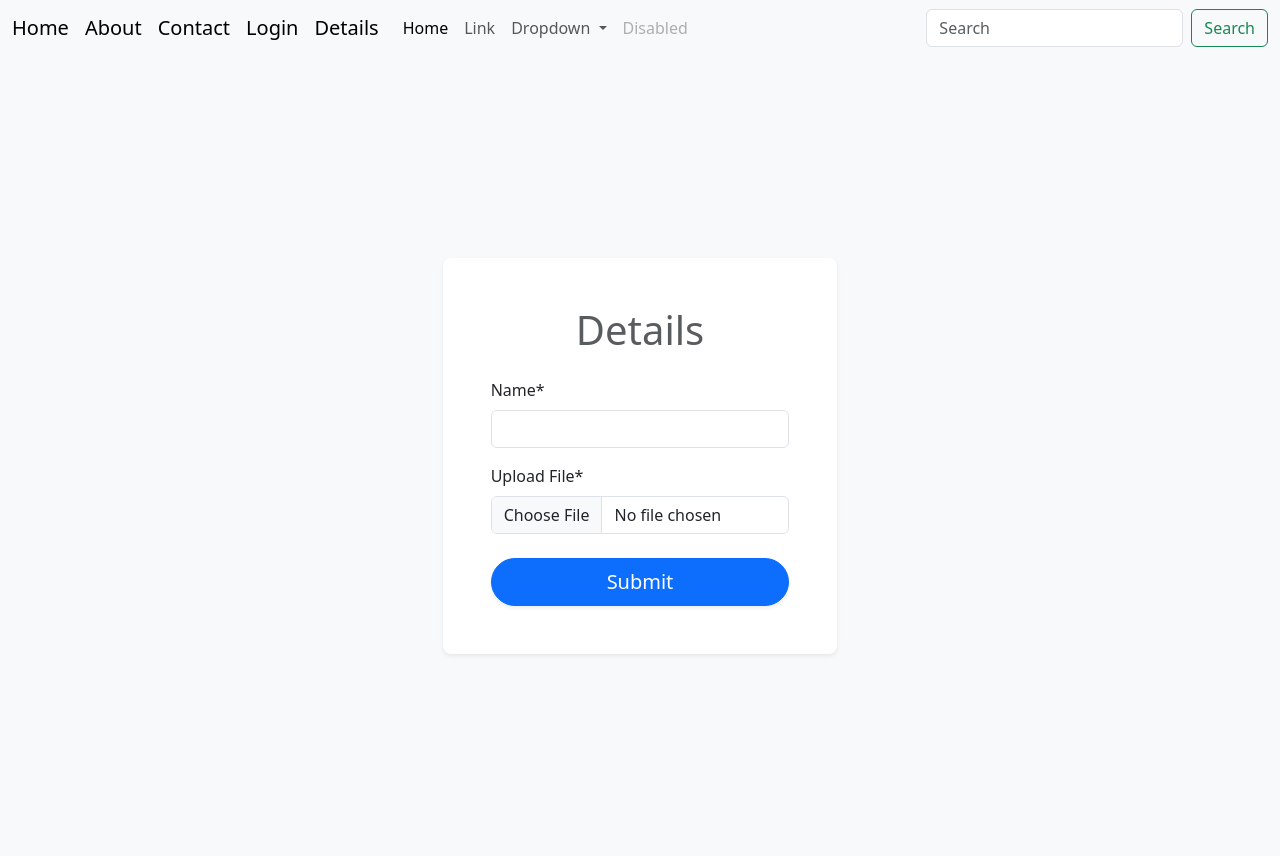
After one commit to Shohagh019/django_revision_practice, a Django app: page /first_app/details/ in a window 1280 px wide. The commit adds this page. Run offline with Django 5.2, Linux system fonts and the light colour scheme; some libraries are stand-ins or nearby versions.

Commit message:
form_attributes

```diff
--- a/django_practice/settings.py
+++ b/django_practice/settings.py
@@ -38,7 +38,12 @@ INSTALLED_APPS = [
     "django.contrib.messages",
     "django.contrib.staticfiles",
     'first_app',
+    "crispy_forms",
+    "crispy_bootstrap5",
 ]
+CRISPY_ALLOWED_TEMPLATE_PACKS = "bootstrap5"
+
+CRISPY_TEMPLATE_PACK = "bootstrap5"
 
 MIDDLEWARE = [
     "django.middleware.security.SecurityMiddleware",
--- a/first_app/forms.py
+++ b/first_app/forms.py
@@ -3,3 +3,15 @@ from django import forms
 class LoginForm(forms.Form):
     username = forms.CharField(label='Username', max_length=100)
     password = forms.CharField(label='Password', widget=forms.PasswordInput)
+
+
+
+class DetailsForm(forms.Form):
+    name = forms.CharField(label='Name', max_length=100)
+    file = forms.FileField(label='Upload File')
+    # email = forms.EmailField(label='Email')
+    # age = forms.IntegerField(label='Age')
+    # balance = forms.DecimalField(label='Balance', max_digits=10, decimal_places=2)
+    # birth_date = forms.DateField(label='Birth Date', widget=forms.DateInput(attrs={'type': 'date'}))
+    # size = forms.ChoiceField(label='Size', choices=[('S', 'Small'), ('M', 'Medium'), ('L', 'Large')])
+    # meal = forms.MultipleChoiceField(label='Meal Preferences', choices=[('veg', 'Vegetarian'), ('nonveg', 'Non-Vegetarian'), ('vegan', 'Vegan')], widget=forms.CheckboxSelectMultiple)
--- /dev/null
+++ b/first_app/templates/details.html
@@ -0,0 +1,23 @@
+{% extends "base.html" %}
+{% load crispy_forms_tags %}
+
+{% block content %}
+<div class="container-fluid min-vh-100 d-flex align-items-center justify-content-center bg-light">
+    <div class="row w-100 justify-content-center">
+        <div class="col-12 col-md-6 col-lg-4">
+            <div class="card shadow-sm border-0 rounded-3">
+                <div class="card-body p-5">
+                    <h1 class="text-center mb-4 fw-light text-muted">Details</h1>
+                    <form method="post" enctype="multipart/form-data">
+                        {% csrf_token %}
+                        {{ form|crispy }}
+                        <div class="d-grid mt-4">
+                            <button type="submit" class="btn btn-primary btn-lg rounded-pill shadow-sm">Submit</button>
+                        </div>
+                    </form>
+                </div>
+            </div>
+        </div>
+    </div>
+</div>
+{% endblock %}
--- a/first_app/templates/login.html
+++ b/first_app/templates/login.html
@@ -3,11 +3,12 @@
 {% block navbar %}{% endblock %}
 
 {% block content %}
+{% load crispy_forms_tags %}
     <h1>Login</h1>
     <p>This is the login page.</p>
-    <form method="post">
+    <form method="post" style="width: 50%; height: 500px; margin: auto; border: 1px solid black; padding: 20px; ">
         {% csrf_token %}
-        {{ form.as_p }}
+        {{ form|crispy }}
         <button type="submit" class="btn btn-primary">Login</button>
     </form>
 {% endblock %}
--- a/first_app/urls.py
+++ b/first_app/urls.py
@@ -6,5 +6,5 @@ urlpatterns = [
     path("about/", views.about, name="about"),
     path("contact/", views.contact, name="contact"),
     path("login/", views.login, name="login"),
-
+    path("details/", views.details, name="details"),
 ]
--- a/first_app/views.py
+++ b/first_app/views.py
@@ -1,6 +1,6 @@
 from django.shortcuts import render
 
-from first_app.forms import LoginForm
+from first_app.forms import LoginForm, DetailsForm
 
 def about(request):
     return render(request, 'about.html')
@@ -8,13 +8,22 @@ def about(request):
 def contact(request):
     return render(request, 'contact.html')
 def login(request):
-    form = LoginForm()
+    form = LoginForm(request.POST)
+    if form.is_valid():
+        print(form.cleaned_data)
+    return render(request, 'login.html', {'form': form})
+
+
+def details(request):
     if request.method == 'POST':
-        form = LoginForm(request.POST)
+        form = DetailsForm(request.POST, request.FILES)
         if form.is_valid():
-            # Process the login logic here
-            username = form.cleaned_data['username']
-            password = form.cleaned_data['password']
-            print(f"Username: {username}, Password: {password}")
-            # You can authenticate the user here and redirect as needed
-    return render(request, 'login.html', {'form': form})
+            file = form.cleaned_data['file']
+            with open('./first_app/upload/' + file.name, 'wb+') as destination:
+                for chunk in file.chunks():
+                    destination.write(chunk)
+            print(form.cleaned_data)
+            return render(request, 'details.html', {'form': form})
+    else:
+        form = DetailsForm()
+    return render(request, 'details.html', {'form': form})
--- a/templates/base.html
+++ b/templates/base.html
@@ -18,6 +18,7 @@
         <a class="navbar-brand" href="{% url 'about' %}">About</a>
         <a class="navbar-brand" href="{% url 'contact' %}">Contact</a>
         <a class="navbar-brand" href="{% url 'login' %}">Login</a>
+        <a class="navbar-brand" href="{% url 'details' %}">Details</a>
         <button
           class="navbar-toggler"
           type="button"
@@ -32,7 +33,7 @@
         <div class="collapse navbar-collapse" id="navbarSupportedContent">
           <ul class="navbar-nav me-auto mb-2 mb-lg-0">
             <li class="nav-item">
-              <a class="nav-link active" aria-current="page" href={% url 'home' %}>Home</a>
+              <a class="nav-link active" aria-current="page" href="{% url 'home' %}">Home</a>
             </li>
             <li class="nav-item">
               <a class="nav-link" href="#">Link</a>
```
Also changed, not shown: first_app/upload/color.jpg (added).
